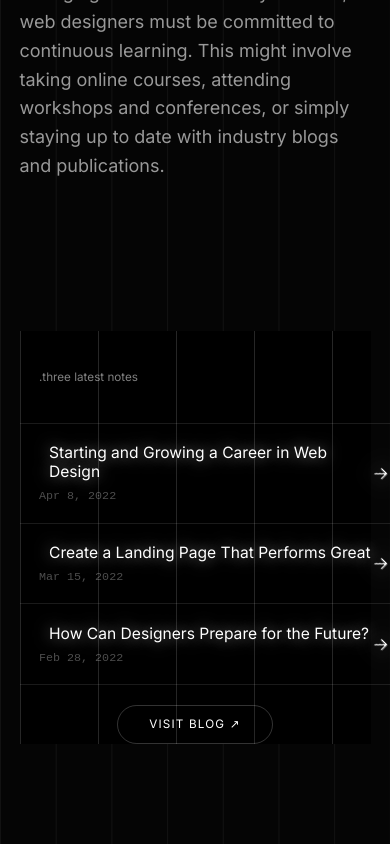
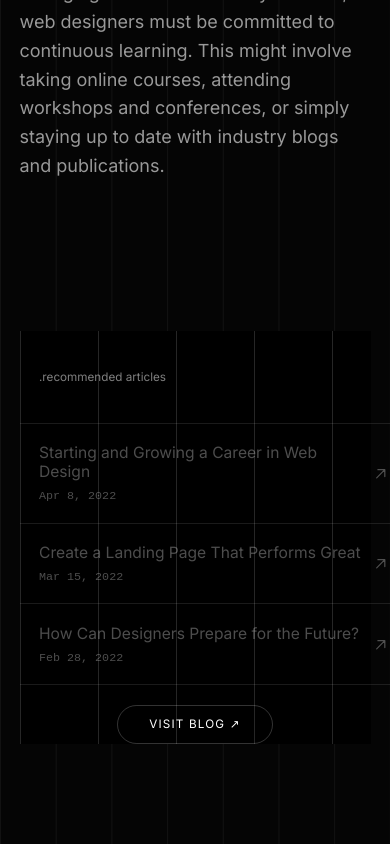
Before and after one commit to adityafajarsy/portfolio-vite, a React (Vite) app: page /article/1 in a window 390 px wide. Shown: the part 3440-4284 px from the top of the page. Built offline with nearby package versions, Linux system fonts and the light colour scheme.

Commit message:
feat: implement article detail page and add dynamic content components

```diff
--- a/src/components/About/index.tsx
+++ b/src/components/About/index.tsx
@@ -47,7 +47,7 @@ export default function About() {
         </h2>
         <Magnetic>
           <div className={styles.aboutMeBtn}>
-              <p>about me ↗</p>
+            <p>about me ↗</p>
           </div>
         </Magnetic>
       </div>
--- a/src/components/Articles/components/article/index.tsx
+++ b/src/components/Articles/components/article/index.tsx
@@ -9,9 +9,10 @@ interface ArticleProps {
   date: string;
   src: string;
   slug: string;
+  disableScrollHighlight?: boolean;
 }
 
-export default function Article({index, title, date, src, slug}: ArticleProps) {
+export default function Article({index, title, date, src, slug, disableScrollHighlight}: ArticleProps) {
     const [isHovered, setIsHovered] = useState(false);
     const ref = useRef(null);
     const isInView = useInView(ref, { margin: "-40% 0px -40% 0px" });
@@ -21,7 +22,7 @@ export default function Article({index, title, date, src, slug}: ArticleProps) {
         setIsMobile(window.innerWidth <= 768);
     }, []);
 
-    const isActive = isMobile ? isInView : isHovered;
+    const isActive = isMobile && !disableScrollHighlight ? isInView : isHovered;
 
     const navigate = useNavigate();
 
--- a/src/components/Articles/index.tsx
+++ b/src/components/Articles/index.tsx
@@ -25,7 +25,12 @@ const articles = [
   }
 ]
 
-export default function Articles() {
+interface ArticlesProps {
+  excludeSlug?: string;
+  disableScrollHighlight?: boolean;
+}
+
+export default function Articles({ excludeSlug, disableScrollHighlight }: ArticlesProps) {
   const container = useRef(null);
   const { scrollYProgress } = useScroll({
       target: container,
@@ -35,17 +40,33 @@ export default function Articles() {
   const height = useTransform(scrollYProgress, [0, 0.9], [50, 0]);
   const gridOpacity = useTransform(scrollYProgress, [0.5, 1], [1, 0]);
 
+  const filteredArticles = excludeSlug
+    ? articles.filter(article => article.slug !== excludeSlug)
+    : articles;
+
   return (
   <section ref={container} className={styles.articlesSection}>
     <div className={styles.gridWrapper}>
       <motion.div style={{ opacity: gridOpacity }} className={styles.gridBackground}></motion.div>
     </div>
     <div className={styles.container}>
-        <p className={styles.label}>.three latest notes</p>
+        <p className={styles.label}>
+          {excludeSlug ? ".recommended articles" : ".three latest notes"}
+        </p>
         <div className={styles.body}>
         {
-            articles.map( (article, index) => {
-            return <Article index={index} title={article.title} date={article.date} src={article.src} slug={article.slug} key={index}/>
+            filteredArticles.map( (article, index) => {
+            return (
+              <Article
+                index={index}
+                title={article.title}
+                date={article.date}
+                src={article.src}
+                slug={article.slug}
+                disableScrollHighlight={disableScrollHighlight}
+                key={index}
+              />
+            )
             })
         }
         </div>
--- a/src/pages/ArticleDetail/index.tsx
+++ b/src/pages/ArticleDetail/index.tsx
@@ -139,7 +139,7 @@ export default function ArticleDetail() {
             </div>
 
             <div className={styles.seeArticlesSection}>
-                <Articles />
+                <Articles excludeSlug={slug} disableScrollHighlight={true} />
             </div>
         </main>
     );
```
